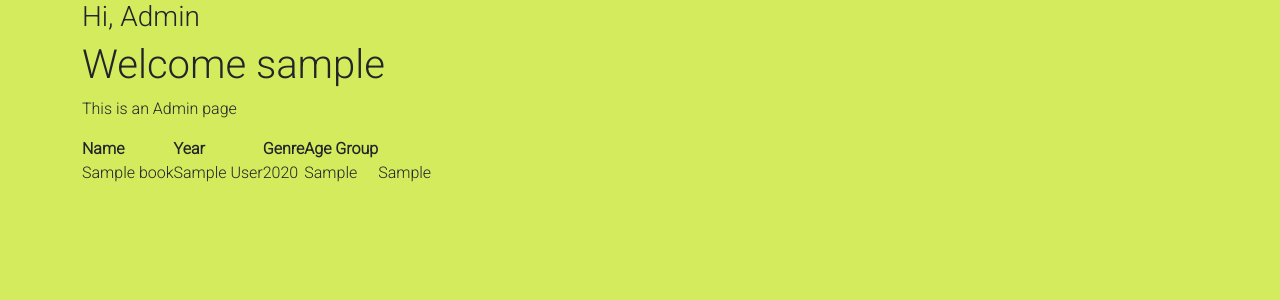
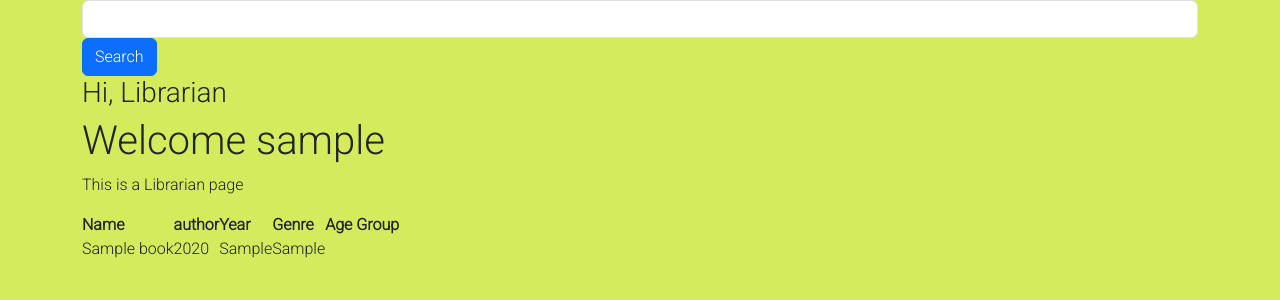
Before and after one commit to KagisoKat/User-Authentication-app, a PHP site: page /login/admin.php in a window 1280 px wide. Shown: the part 72-372 px from the top of the page. Run offline with PHP 8.4, Linux system fonts and the light colour scheme; the visitor is signed in with stand-in values (Sample User, id 1); tables that the repository leaves empty or names only in its code hold one stand-in row (values such as "Sample post").

Commit message:
authors query to the db

```diff
--- a/admin.php
+++ b/admin.php
@@ -3,20 +3,30 @@
 session_start();
 
 if(isset($_SESSION['userId'])) {
+    $userId = $_SESSION['userId'];
+    if(isset( $_POST['search'])) {
+        require('./config/db.php');
+        $searchString = "%" . filter_var($_POST["searchText"], FILTER_SANITIZE_STRING ) . "%";
+        $stmt = $pdo -> prepare('SELECT books.book_name, books.book_year, books.book_genre, books.book_age_group FROM books INNER JOIN authors ON books.author_id=authors.id WHERE books.book_name LIKE :ss OR authors.author_name LIKE :ss  GROUP BY book_genre ORDER BY book_name,author_name ');
+        $stmt->bindValue(':ss', $searchString);
+        $stmt -> execute();
+
+    } else {
  require('./config/db.php');
 
- $userId = $_SESSION['userId'];
 
- $stmt = $pdo -> prepare('SELECT books.book_name, authors.author_name, books.book_year, books.book_genre, books.book_age_group FROM books INNER JOIN authors ON books.author_id = authors.author_id');
+
+ $stmt = $pdo -> prepare('SELECT books.book_name, books.book_year, books.book_genre, books.book_age_group FROM books INNER JOIN authors ON books.author_id=authors.id  GROUP BY book_genre ORDER BY book_name,author_name ');
  $stmt -> execute();
+}
 
- $books = $stmt ->fetchAll();
+ $books = $stmt->fetchAll();
 
  if ($_SESSION['userType'] === 'admin' ) {
-    $message = "Your role is admin";
+    $message = "Your role is Librarian";
 }
+?>
 
-?>
 
  <?php require('./inc/header.html'); ?>
 
@@ -38,17 +48,22 @@
 <div class="container">
 
    <div class="content">
-      <h3>Hi, <span>Admin</span></h3>
+   <form  method="post" name="searchForm" action="user.php">
+
+   <input type="text" name="searchText" class="form-control" />
+   <button name="search" type="submit" class="btn btn-primary">Search</button>
+   </form>
+
+      <h3>Hi, <span>Librarian</span></h3>
       <h1>Welcome <span><?php echo $_SESSION['userName'] ?></span></h1>
-      <p>This is an Admin page</p>
-
-
+      <p>This is a Librarian page</p>
 
    </div>
    <div>
    <table>
     <tr>
         <th>Name</th>
+        <th>author</th>
         <th>Year</th>
         <th>Genre</th>
         <th>Age Group</th>
@@ -58,10 +73,8 @@
 <?php
     // output data of each row
     foreach($books as $book) {
-    //   var_dump($book);
       echo "<tr>";
       echo "<td>" . $book->book_name . "</td>";
-      echo "<td>" . $book->author_name . "</td>";
       echo "<td>" . $book->book_year . "</td>";
       echo "<td>" . $book->book_genre . "</td>";
       echo "<td>" . $book->book_age_group . "</td>";
```
Also changed, not shown: user.php (+12 -6 lines).
